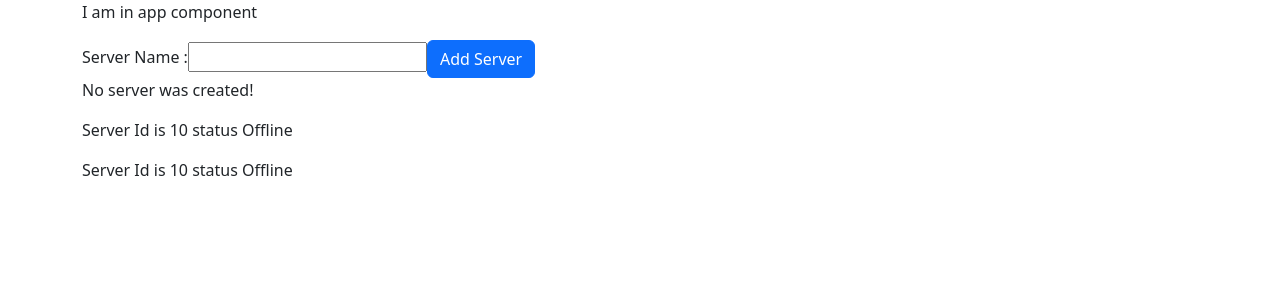
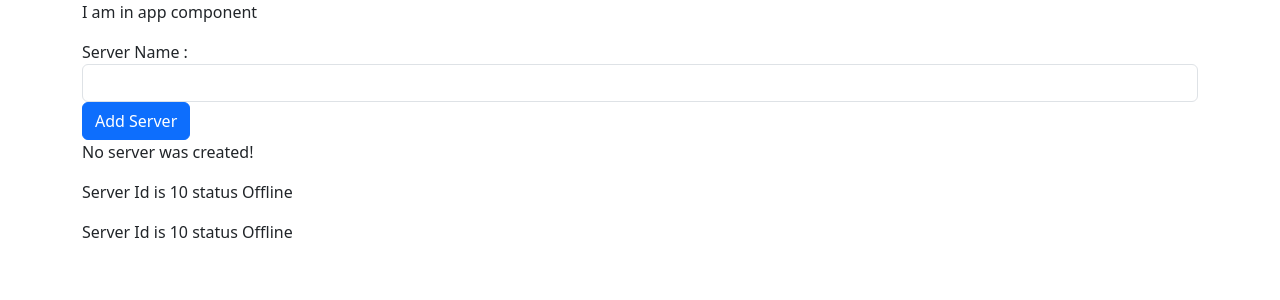
Before and after one commit to imuragesh/Angular2024Cource, an Angular app: page / in a window 1280 px wide. Shown: the top 300 px of the page. Built offline with nearby package versions, Linux system fonts and the light colour scheme.

Commit message:
Two way data binding

```diff
--- a/src/app/servers/servers.component.html
+++ b/src/app/servers/servers.component.html
@@ -1,9 +1,17 @@
 <!-- <p>servers works!</p> -->
 
 <label>Server Name :</label>
-<input type="text" class="form-controle" (input)="onUpdateSerevrName($event)" >
-<button class="btn btn-primary" [disabled]='!AllowNewServer' (click)='onCreatiinServer()'  >Add Server</button>
+<!-- <input type="text"
+class="form-control"
+ (input)="onUpdateSerevrName($event)" >
+<button
+class="btn btn-primary"
+ [disabled]='!AllowNewServer'
+  (click)='onCreationServer()'  >Add Server</button> -->
+<input type="text" class="form-control" [(ngModel)]="servername">
+<button class="btn btn-primary" [disabled]='!AllowNewServer' (click)='onCreationServer()'>Add Server</button>
 <!-- <p>{{AlloeNewServer}}</p> -->
 <p [innerText]='serverCreationStatus' ></p>
+<!-- <p>{{servername}}</p> -->
 <app-server></app-server>
 <app-server></app-server>
--- a/src/app/servers/servers.component.ts
+++ b/src/app/servers/servers.component.ts
@@ -14,6 +14,7 @@ export class ServersComponent implements OnInit {
 
   AllowNewServer:boolean=false;
   serverCreationStatus='No server was created!';
+  servername:string='';
 
   constructor(){
     setTimeout(() => {
@@ -21,12 +22,13 @@ export class ServersComponent implements OnInit {
     }, 2000);
 
   }
-  onCreatiinServer() {
-    this.serverCreationStatus = 'server was created!'
+  onCreationServer() {
+    this.serverCreationStatus = 'server was created!'+this.servername
 
   }
-  onUpdateSerevrName(event:any){
-console.log(event)
+  onUpdateSerevrName(event: any) {
+    console.log(event)
+    // this.servername = event.target.value;
   }
 
 ngOnInit(){
```
Also changed, not shown: 1 other file (tests, documents, lock files or other folders).
